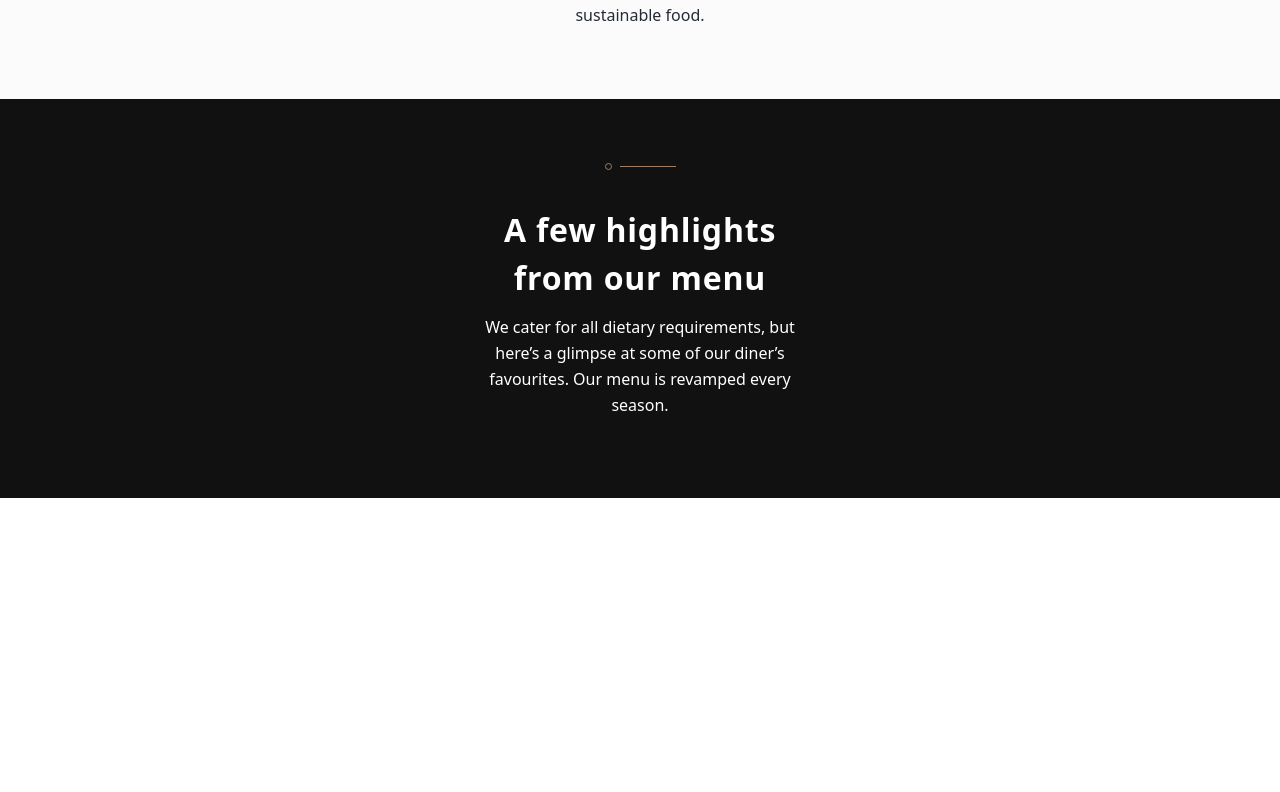
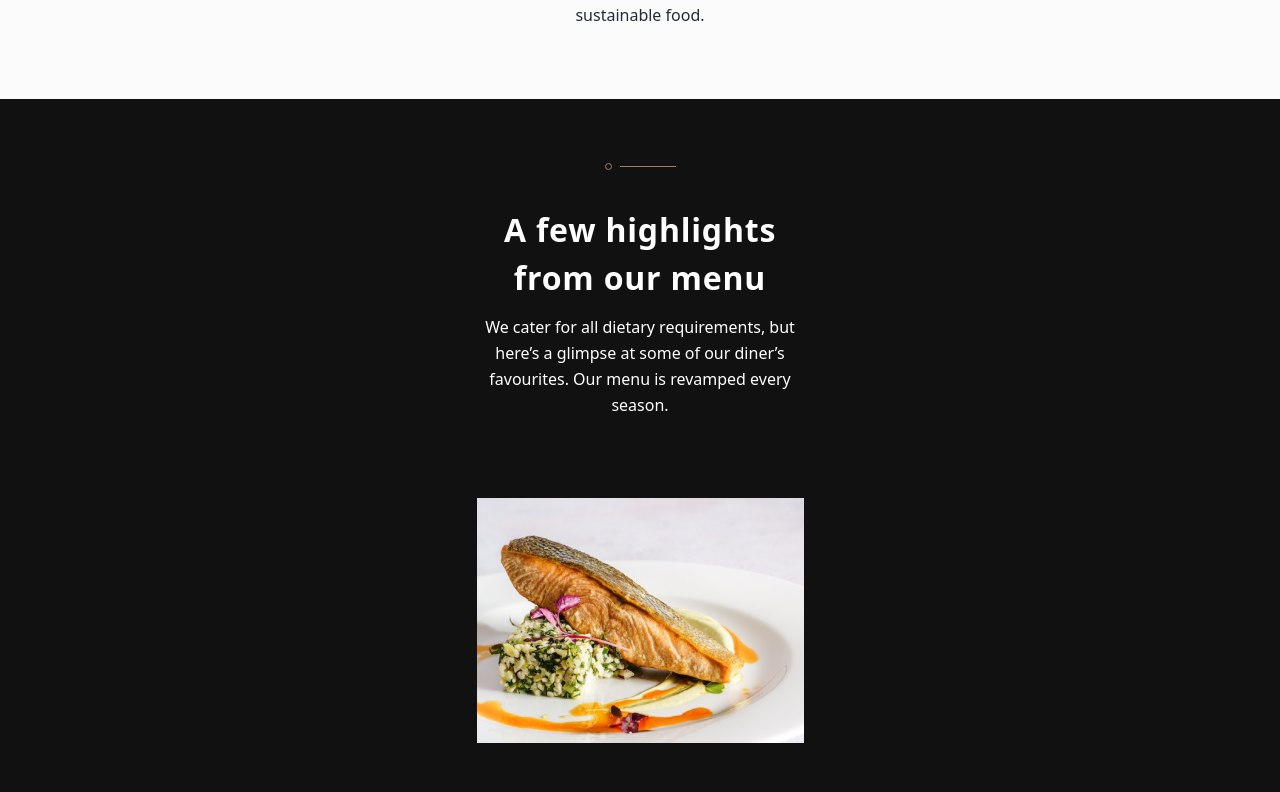
Before and after one commit to neshacascia/verde, a React (Vite) app: page / in a window 1280 px wide. Shown: the part 2337-3129 px from the top of the page. Before the commit the page ends 2835 px from the top, so only its background shows below. Built offline with nearby package versions, Linux system fonts and the light colour scheme.

Commit message:
imported menuHighlights array and Highlight component, mapped over the array to render the component for each element in the array

```diff
--- a/src/pages/Home.jsx
+++ b/src/pages/Home.jsx
@@ -1,11 +1,16 @@
 import Hero from '../components/Hero';
 import Item from '../components/Item';
+import Highlight from '../components/Highlight';
 
 import { itemArr } from '../../data';
+import { menuHighlightsArr } from '../../data';
 
 import divide from '../../public/assets/patterns/pattern-divide.svg';
 
 const items = itemArr.map(item => <Item item={item} key={item.id} />);
+const highlights = menuHighlightsArr.map(highlight => (
+  <Highlight highlight={highlight} key={highlight.id} />
+));
 
 export default function Home() {
   return (
@@ -27,6 +32,8 @@ export default function Home() {
             of our diner’s favourites. Our menu is revamped every season.
           </p>
         </div>
+
+        {highlights}
       </section>
     </section>
   );
```
